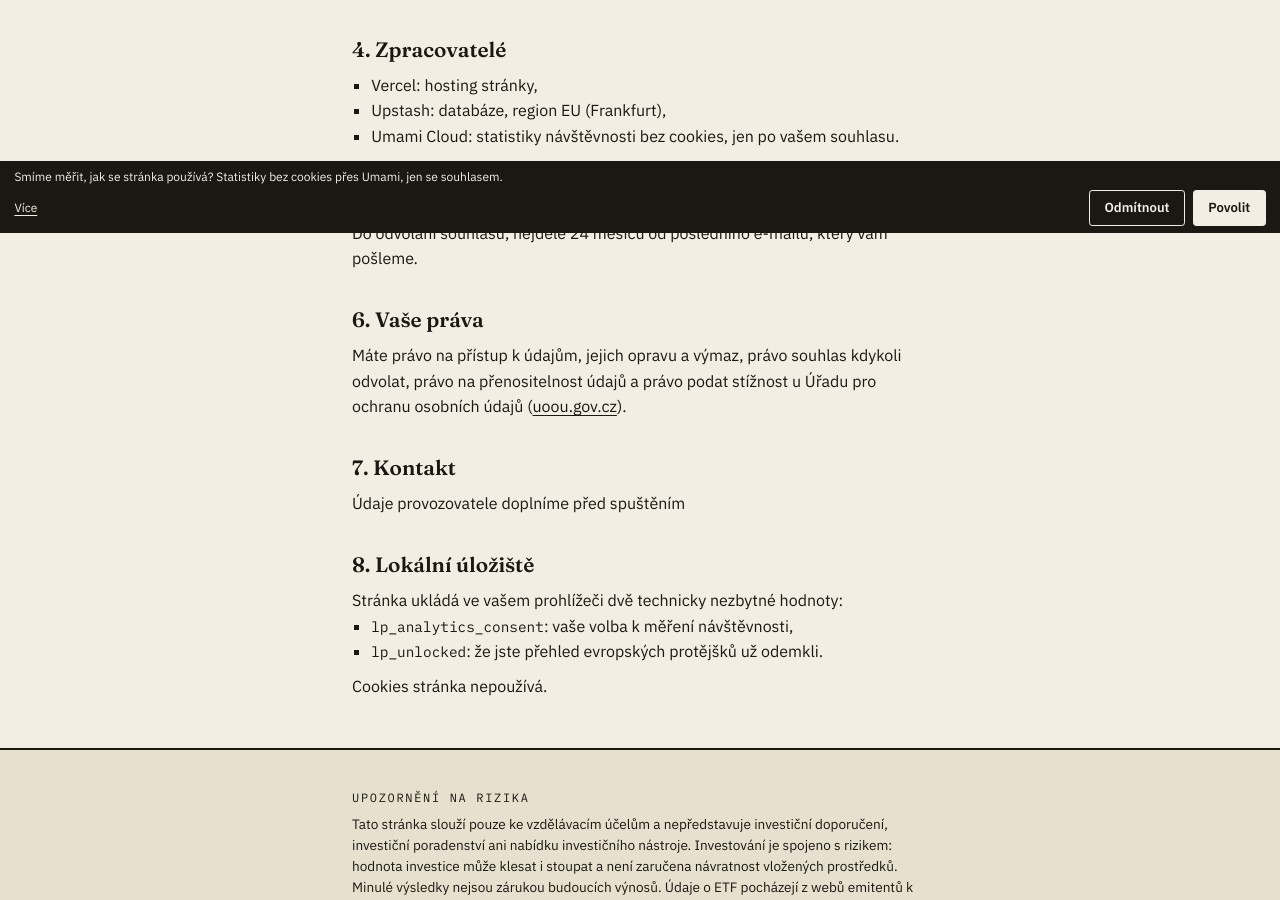
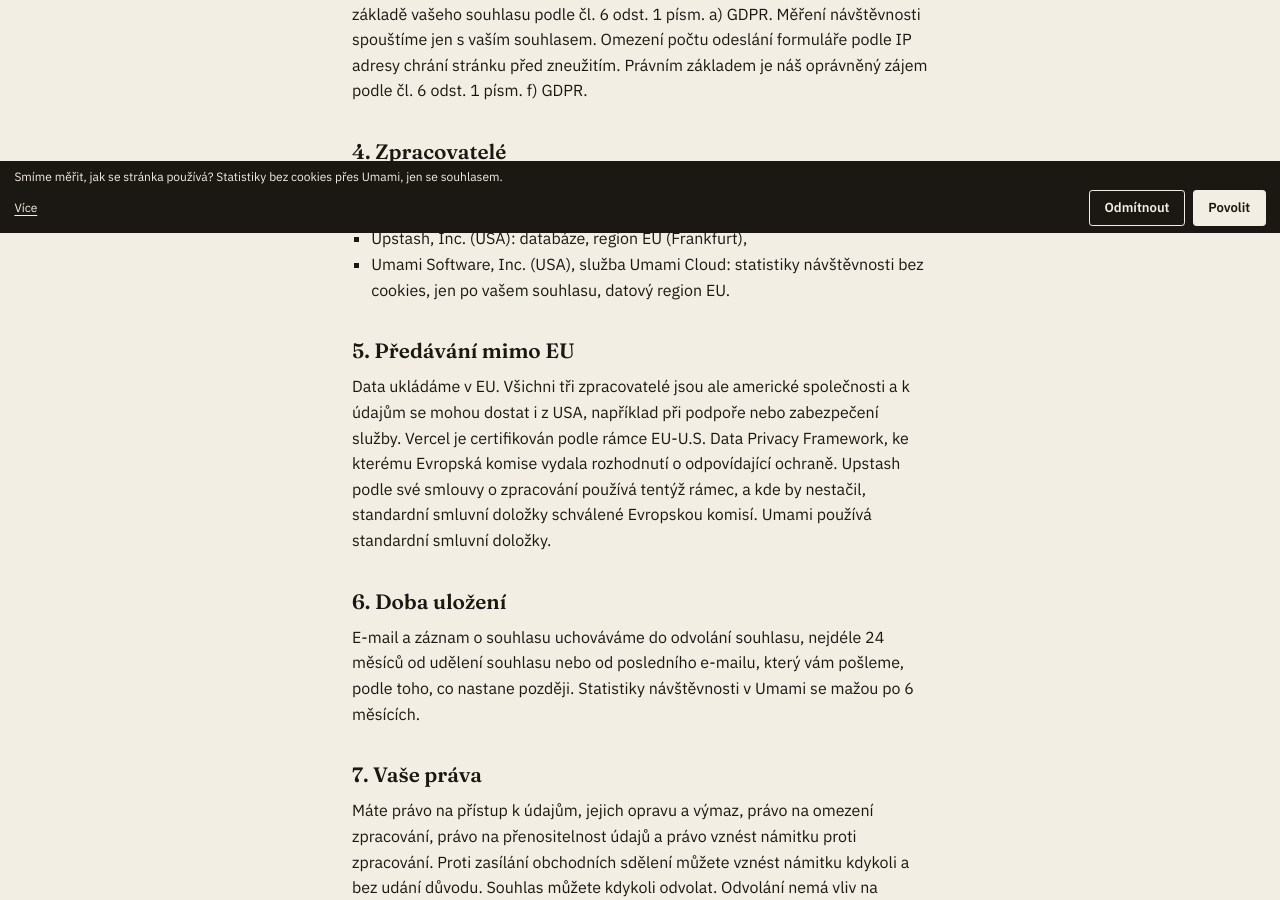
Before and after one commit to wwtanji/etf-landing, a Next.js app in the folder web/: page /soukromi in a window 1280 px wide. Shown: the part 567-1467 px from the top of the page. Built offline with nearby package versions, Linux system fonts and the light colour scheme.

Commit message:
fix(web): alternativa copy, FAQ formula, privacy notice r1

```diff
--- a/web/app/soukromi/page.tsx
+++ b/web/app/soukromi/page.tsx
@@ -35,37 +35,63 @@ export default function PrivacyPage() {
             <li>variantu stránky, ze které jste formulář odeslali,</li>
             <li>UTM parametry z odkazu, přes který jste přišli (např. zdroj a kampaň).</li>
           </ul>
-          <p>IP adresu ani údaje o prohlížeči k e-mailu neukládáme.</p>
+          <p>
+            IP adresu ani údaje o prohlížeči k e-mailu neukládáme. IP adresu používáme jen krátce
+            jako klíč pro omezení počtu odeslání formuláře (nejvýše 5 pokusů za 10 minut). Tento
+            záznam se sám smaže zhruba po 20 minutách.
+          </p>
 
           <h2>3. Účel a právní základ</h2>
           <p>
             E-mail používáme k zasílání novinek o poplatcích ETF (nejvýše 1× měsíčně) na základě
             vašeho souhlasu podle čl. 6 odst. 1 písm. a) GDPR. Měření návštěvnosti spouštíme jen s
-            vaším souhlasem.
+            vaším souhlasem. Omezení počtu odeslání formuláře podle IP adresy chrání stránku před
+            zneužitím. Právním základem je náš oprávněný zájem podle čl. 6 odst. 1 písm. f) GDPR.
           </p>
 
           <h2>4. Zpracovatelé</h2>
           <ul>
-            <li>Vercel: hosting stránky,</li>
-            <li>Upstash: databáze, region EU (Frankfurt),</li>
-            <li>Umami Cloud: statistiky návštěvnosti bez cookies, jen po vašem souhlasu.</li>
+            <li>
+              Vercel Inc. (USA): hosting stránky, serverové funkce běží v regionu EU (Frankfurt),
+            </li>
+            <li>Upstash, Inc. (USA): databáze, region EU (Frankfurt),</li>
+            <li>
+              Umami Software, Inc. (USA), služba Umami Cloud: statistiky návštěvnosti bez cookies,
+              jen po vašem souhlasu, datový region EU.
+            </li>
           </ul>
 
-          <h2>5. Doba uložení</h2>
-          <p>Do odvolání souhlasu, nejdéle 24 měsíců od posledního e-mailu, který vám pošleme.</p>
+          <h2>5. Předávání mimo EU</h2>
+          <p>
+            Data ukládáme v EU. Všichni tři zpracovatelé jsou ale americké společnosti a k údajům se
+            mohou dostat i z USA, například při podpoře nebo zabezpečení služby. Vercel je
+            certifikován podle rámce EU-U.S. Data Privacy Framework, ke kterému Evropská komise
+            vydala rozhodnutí o odpovídající ochraně. Upstash podle své smlouvy o zpracování používá
+            tentýž rámec, a kde by nestačil, standardní smluvní doložky schválené Evropskou komisí.
+            Umami používá standardní smluvní doložky.
+          </p>
 
-          <h2>6. Vaše práva</h2>
+          <h2>6. Doba uložení</h2>
           <p>
-            Máte právo na přístup k údajům, jejich opravu a výmaz, právo souhlas kdykoli odvolat,
-            právo na přenositelnost údajů a právo podat stížnost u Úřadu pro ochranu osobních údajů
-            (
+            E-mail a záznam o souhlasu uchováváme do odvolání souhlasu, nejdéle 24 měsíců od udělení
+            souhlasu nebo od posledního e-mailu, který vám pošleme, podle toho, co nastane později.
+            Statistiky návštěvnosti v Umami se mažou po 6 měsících.
+          </p>
+
+          <h2>7. Vaše práva</h2>
+          <p>
+            Máte právo na přístup k údajům, jejich opravu a výmaz, právo na omezení zpracování,
+            právo na přenositelnost údajů a právo vznést námitku proti zpracování. Proti zasílání
+            obchodních sdělení můžete vznést námitku kdykoli a bez udání důvodu. Souhlas můžete
+            kdykoli odvolat. Odvolání nemá vliv na zpracování před ním. Máte také právo podat
+            stížnost u Úřadu pro ochranu osobních údajů (
             <a href="https://uoou.gov.cz" target="_blank" rel="noopener" className="link">
               uoou.gov.cz
             </a>
-            ).
+            ). Stačí napsat na kontaktní e-mail níže.
           </p>
 
-          <h2>7. Kontakt</h2>
+          <h2>8. Kontakt</h2>
           <p>
             {siteConfig.contactEmail ? (
               <a href={`mailto:${siteConfig.contactEmail}`} className="link">
@@ -76,14 +102,14 @@ export default function PrivacyPage() {
             )}
           </p>
 
-          <h2>8. Lokální úložiště</h2>
+          <h2>9. Lokální úložiště</h2>
           <p>Stránka ukládá ve vašem prohlížeči dvě technicky nezbytné hodnoty:</p>
           <ul>
             <li>
               <code>{CONSENT_STORAGE_KEY}</code>: vaše volba k měření návštěvnosti,
             </li>
             <li>
-              <code>{UNLOCKED_STORAGE_KEY}</code>: že jste přehled evropských protějšků už odemkli.
+              <code>{UNLOCKED_STORAGE_KEY}</code>: že jste přehled evropských alternativ už odemkli.
             </li>
           </ul>
           <p>Cookies stránka nepoužívá.</p>
--- a/web/components/faq.tsx
+++ b/web/components/faq.tsx
@@ -8,7 +8,7 @@ const FAQ_ITEMS = [
   },
   {
     q: "Proč chcete můj e-mail?",
-    a: "Výměnou za přehled evropských protějšků vám budeme posílat novinky o poplatcích ETF, nejvýše 1× měsíčně. Souhlas můžete kdykoli odvolat.",
+    a: "Výměnou za přehled evropských alternativ vám budeme posílat novinky o poplatcích ETF, nejvýše 1× měsíčně. Souhlas můžete kdykoli odvolat.",
   },
   {
     q: "Odkud jsou data?",
@@ -16,7 +16,7 @@ const FAQ_ITEMS = [
   },
   {
     q: "Co je TER?",
-    a: "Celková nákladovost fondu za rok v procentech z investované částky. Strhává se průběžně z hodnoty fondu.",
+    a: "Celková nákladovost fondu za rok v procentech z investované částky. Strhává se průběžně z hodnoty fondu. Kalkulačka počítá poplatek za n let jako částka × (1 − (1 − TER)ⁿ), bez zhodnocení.",
   },
 ] as const;
 
--- a/web/components/priips-note.tsx
+++ b/web/components/priips-note.tsx
@@ -41,7 +41,7 @@ export function PriipsNote() {
           testId="priips-cta"
           className="btn btn-ink btn-arrow mt-5 w-full sm:w-auto"
         >
-          Odemknout evropské protějšky
+          Odemknout evropské alternativy
         </ScrollLink>
       </div>
     </section>
```
